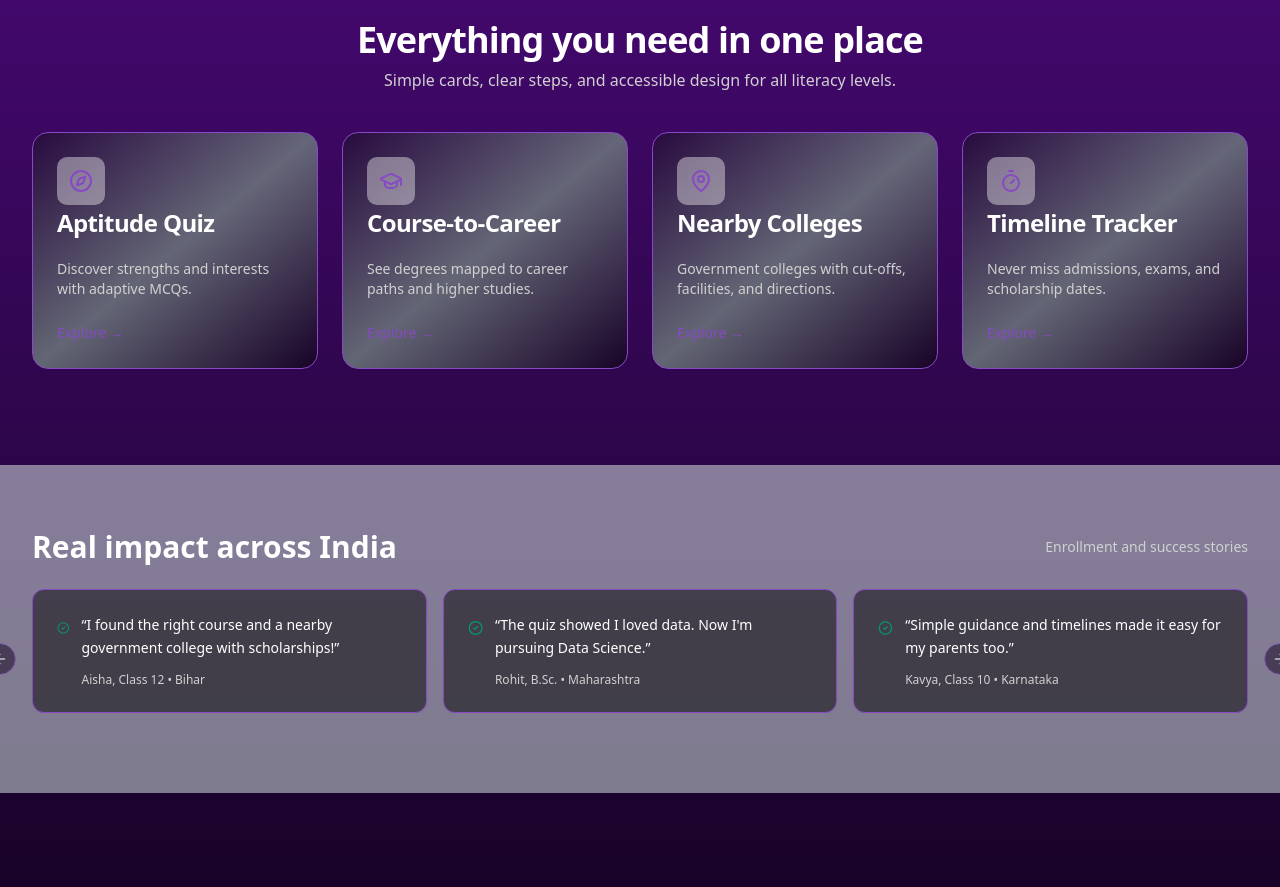
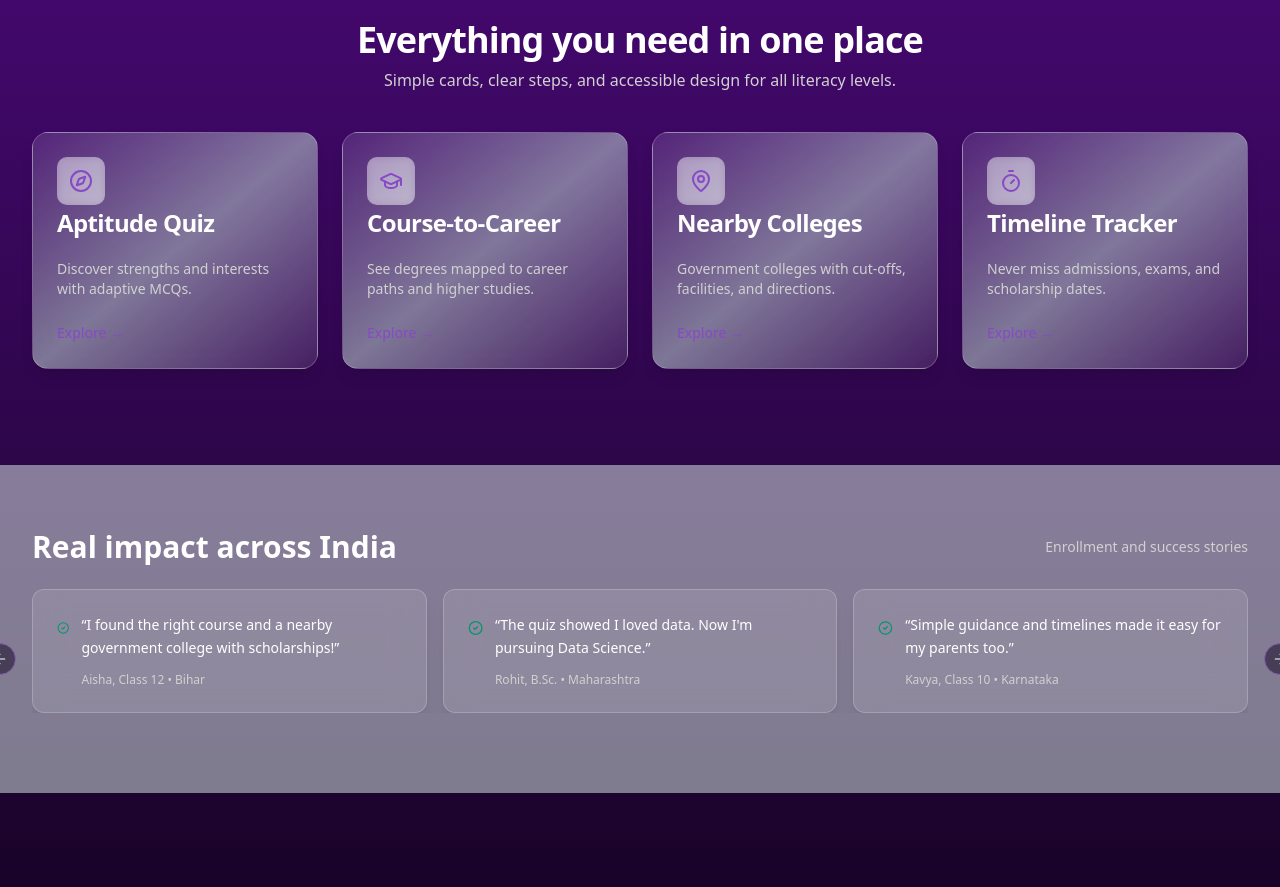
Before and after one commit to manthanshah07/SIH_APP_TEST, a React (Vite) app: page / in a window 1280 px wide. Shown: the part 860-1747 px from the top of the page. Built offline with nearby package versions, Linux system fonts and the light colour scheme.

Commit message:
Cards ui change

```diff
--- a/client/components/ui/card.tsx
+++ b/client/components/ui/card.tsx
@@ -9,7 +9,7 @@ const Card = React.forwardRef<
   <div
     ref={ref}
     className={cn(
-      "rounded-lg border bg-card text-card-foreground shadow-sm",
+      "rounded-lg border bg-white/10 backdrop-blur-lg border-white/20 shadow-lg hover:shadow-xl transform hover:-translate-y-1 transition-all duration-300 text-card-foreground",
       className,
     )}
     {...props}
```
